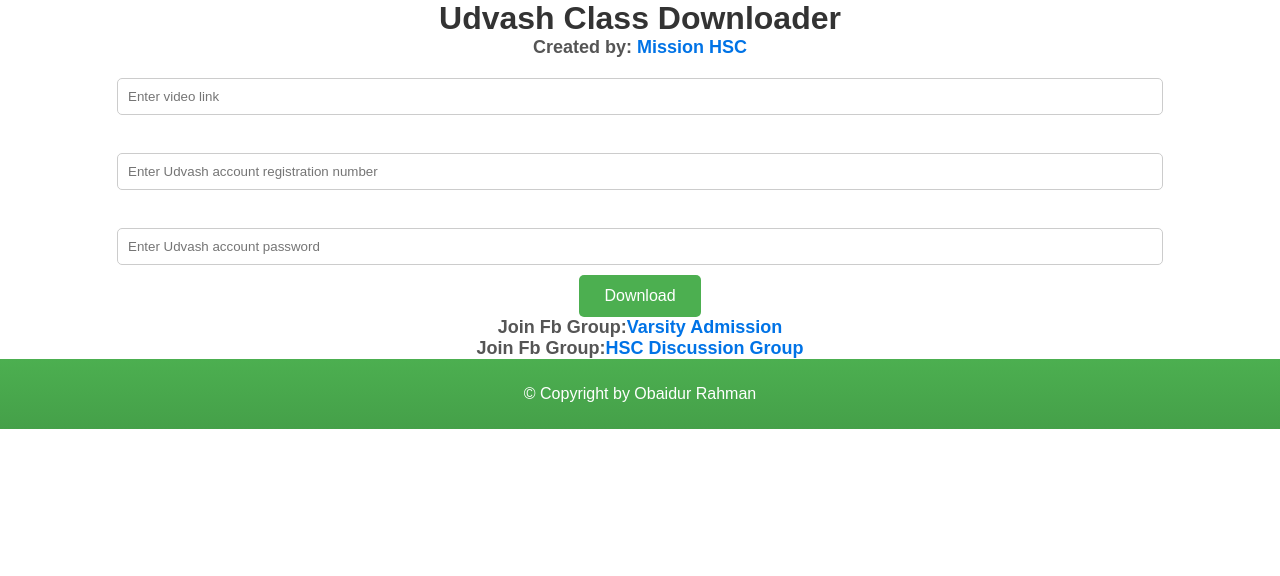
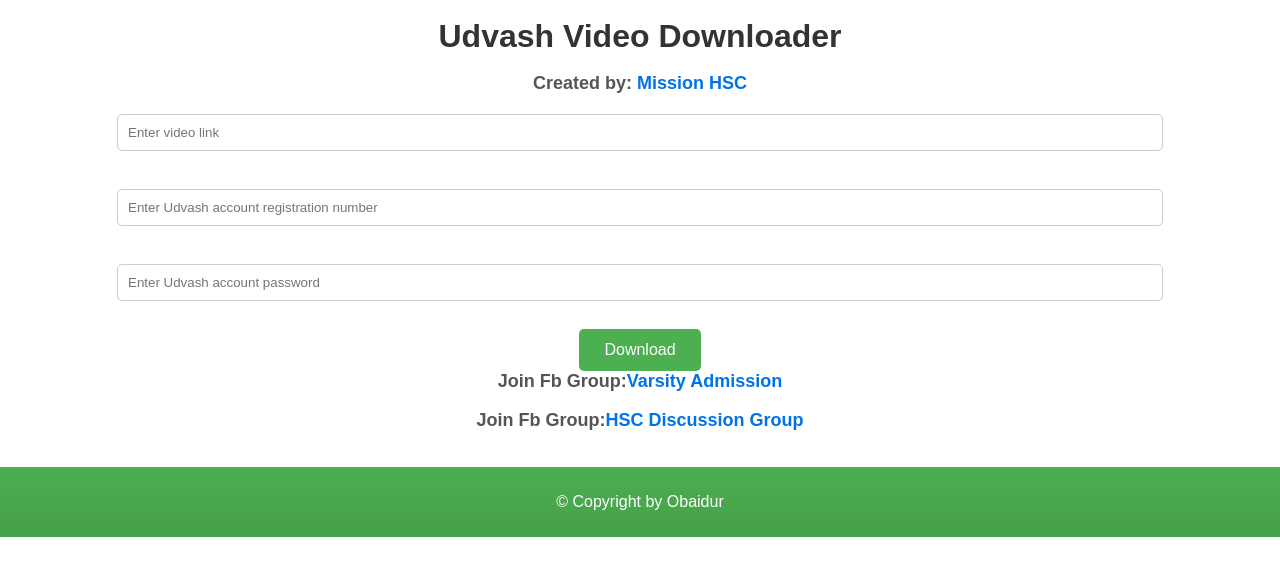
Before and after one commit to obaidur952952/Udvash-Class-Downloader, a Flask app: page / in a window 1280 px wide. Shown: the part 38-614 px from the top of the page. Run offline with Flask 3, Linux system fonts and the light colour scheme.

Commit message:
Update index.html

```diff
--- a/templates/index.html
+++ b/templates/index.html
@@ -4,7 +4,7 @@
 <head>
     <meta charset="UTF-8">
     <meta name="viewport" content="width=device-width, initial-scale=1.0">
-    <title>Udvash Class downloader</title>
+    <title>Uvdownloader</title>
     <link rel="stylesheet" href="{{ url_for('static', filename='index.css') }}">
     <meta name="google-site-verification" content="DAbXmaltCmiGQ50d744O2XqVOQ87Mhi2nWGTs5OXXR0" />
 </head>
@@ -13,20 +13,22 @@
     <div class="top-bar">
         Udvash Class Downloader
     </div>
-    <h1>Udvash Class Downloader</h1>
+    <br>
+    <h1>Udvash Video Downloader</h1>
+    <br>
     <h4>Created by: <a id="glow" href="https://youtube.com/@Hsc_admission23" download>Mission HSC</a></h4>
     <form action="data" method="post">
-        <input name="url" type="url" placeholder="Enter video link">
+        <input name="url" type="url" placeholder="Enter video link"><br>
+        <input name="reg" type="password" placeholder="Enter Udvash account registration number"><br>
+        <input name="password" type="password" placeholder="Enter Udvash account password">
         <br>
-        <input name="reg" type="password" placeholder="Enter Udvash account registration number">
+        <input type="submit" value="Download" id="submit_button">
         <br>
-        <input name="password" type="password" placeholder="Enter Udvash account password">
-        <input type="submit" value="Download" id="submit_button">
     </form>
-    <h4>Join Fb Group:<a href="https://facebook.com/groups/780781737137544/">Varsity Admission</a></h4>
-    <h4>Join Fb Group:<a href="https://facebook.com/groups/474695201521847/">HSC Discussion Group</a></h4>
-</body>
+    <h4>Join Fb Group:<a href="https://facebook.com/groups/780781737137544/">Varsity Admission</a></h4><br>
+    <h4>Join Fb Group:<a href="https://facebook.com/groups/474695201521847/">HSC Discussion Group</a></h4><br>
+</body><br>
 <footer>
-    <p>&copy; Copyright by Obaidur Rahman</p>
+    <p>&copy; Copyright by Obaidur</p>
 </footer>
 </html>
```
